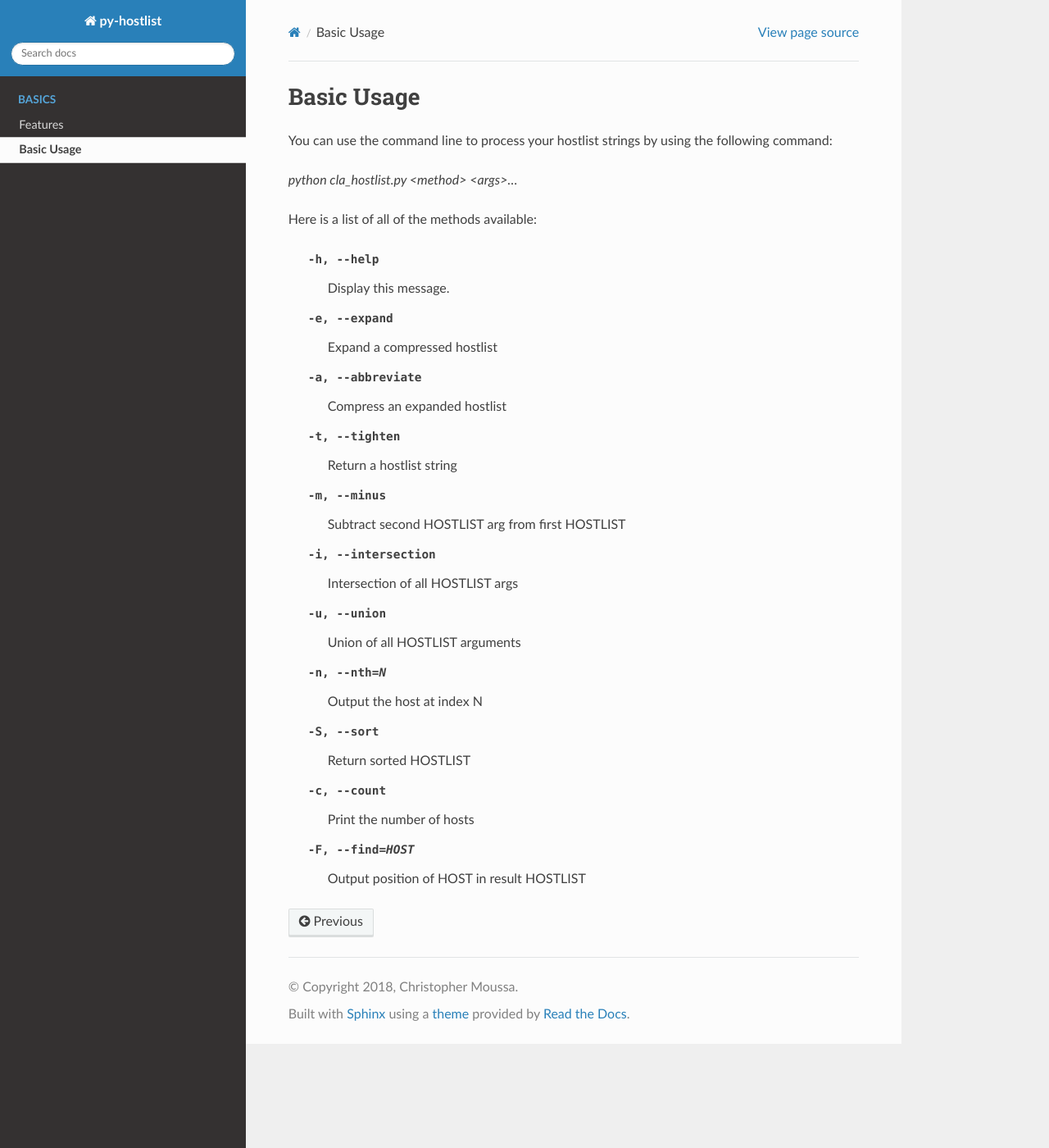
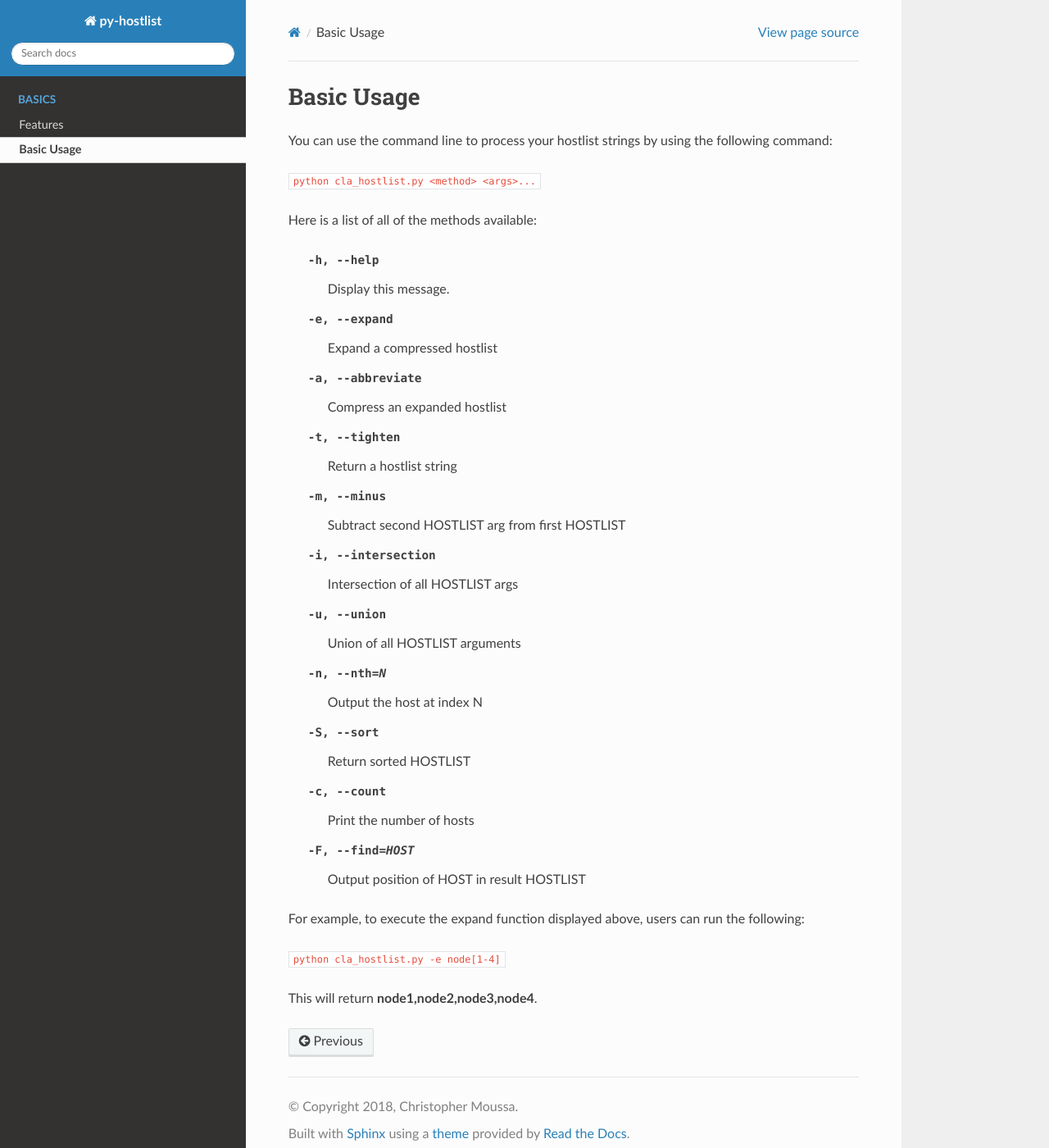
Before and after one commit to LLNL/py-hostlist, a Sphinx documentation site: the page built from docs/basic_usage.rst, in a window 1280 px wide and 1400 px high. Shown: the whole window at 82% size. Built offline with Sphinx 7.4.7 and the Read the Docs theme 2.0.0, drawn with Linux system fonts in a browser that asks for light colours.

Commit message:
Added more content to basic usage page on read the docs.

```diff
--- a/docs/basic_usage.rst
+++ b/docs/basic_usage.rst
@@ -4,7 +4,7 @@ Basic Usage
 
 You can use the command line to process your hostlist strings by using the following command:
 
-`python cla_hostlist.py <method> <args>...`
+``python cla_hostlist.py <method> <args>...``
 
 Here is a list of all of the methods available:
 
@@ -19,3 +19,9 @@ Here is a list of all of the methods available:
  -S, --sort                   Return sorted HOSTLIST
  -c, --count                  Print the number of hosts
  -F, --find=HOST              Output position of HOST in result HOSTLIST
+
+For example, to execute the expand function displayed above, users can run the following:
+
+``python cla_hostlist.py -e node[1-4]``
+
+This will return **node1,node2,node3,node4**.
```
